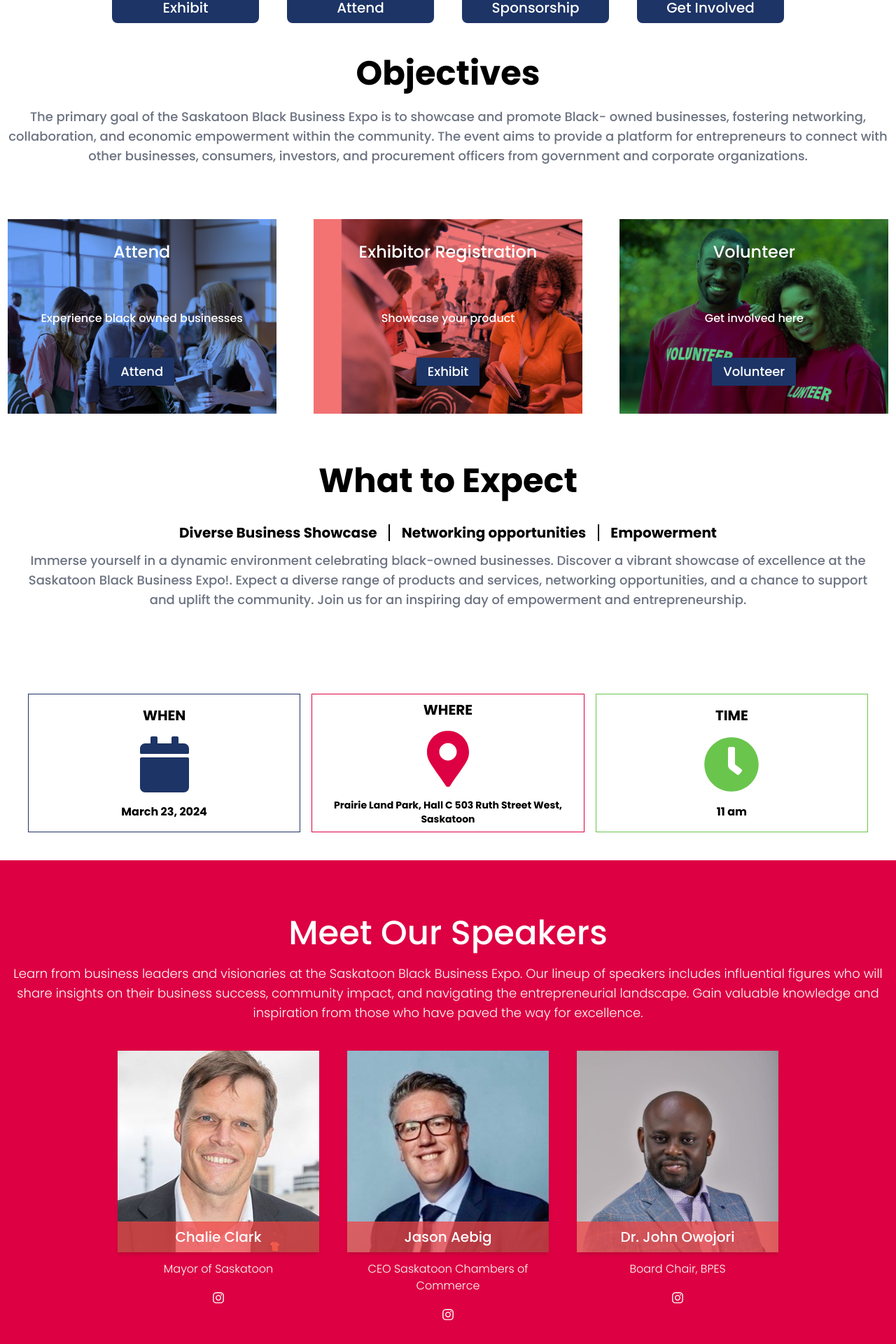
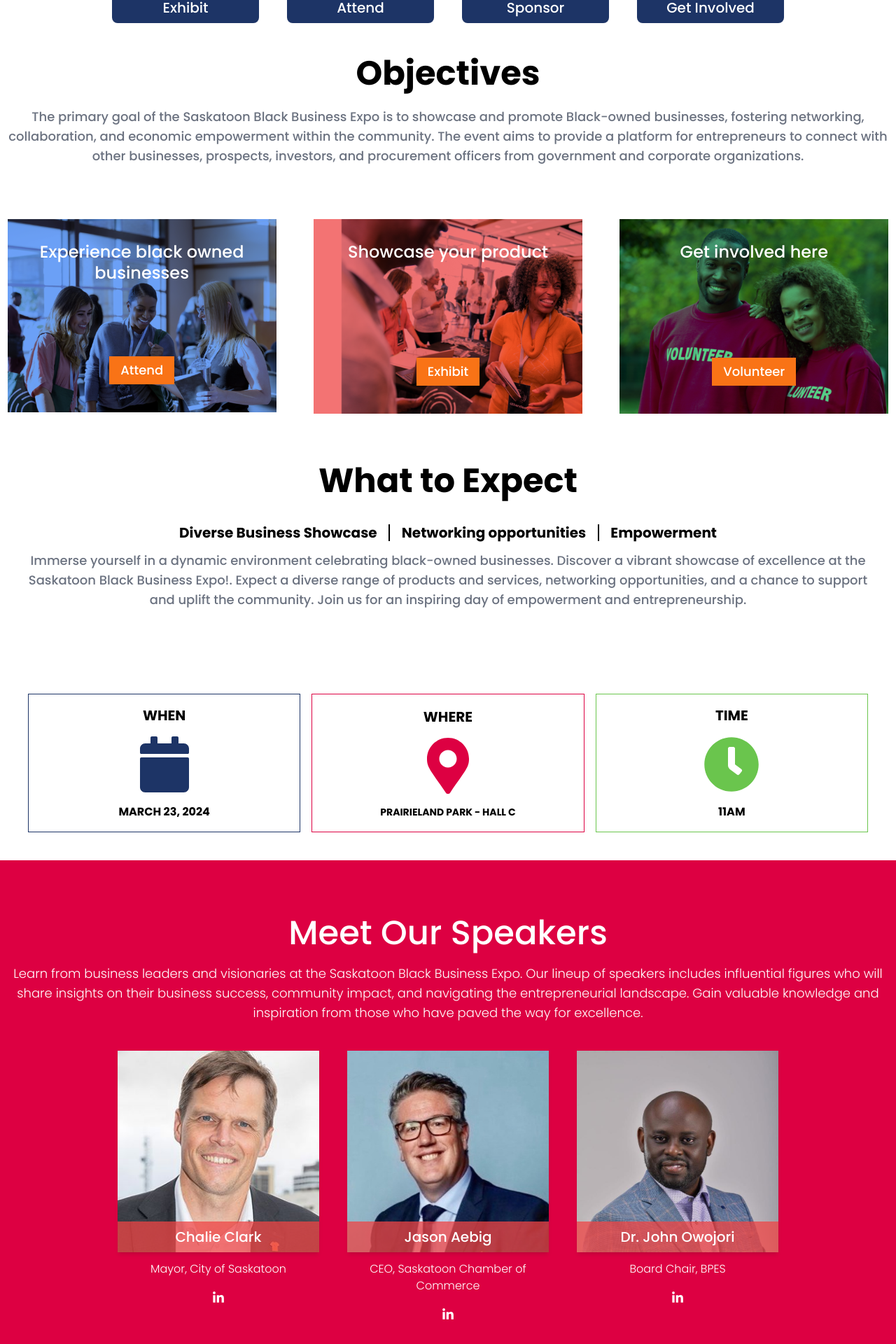
Before and after one commit to AnyaDaniel/tech-summit-2024, a Next.js app: page / in a window 1280 px wide. Shown: the part 851-2771 px from the top of the page at 70% size. Built offline with nearby package versions, Linux system fonts and the light colour scheme.

Commit message:
More fixes

```diff
--- a/src/components/home/About.jsx
+++ b/src/components/home/About.jsx
@@ -15,10 +15,9 @@
       id="about"
       className="lg:px-10  pt-20  px-4  overflow-hidden  text-clip"
     >
-
       <div className="grid lg:grid-cols-3 grid-cols-1 gap-4 ">
         <div className="border border-[#1D3466]  flex flex-col justify-center gap-y-4 items-center bg-[#fff] lg:p-4 p-2">
-        <p className="font-semibold lg:text-xl text-lg text-center text-#1d3466">
+          <p className="font-semibold lg:text-xl text-lg text-center text-#1d3466">
             WHEN
           </p>
           <svg
@@ -29,14 +28,10 @@
           >
             <path d="M12 192h424c6.6 0 12 5.4 12 12v260c0 26.5-21.5 48-48 48H48c-26.5 0-48-21.5-48-48V204c0-6.6 5.4-12 12-12zm436-44v-36c0-26.5-21.5-48-48-48h-48V12c0-6.6-5.4-12-12-12h-40c-6.6 0-12 5.4-12 12v52H160V12c0-6.6-5.4-12-12-12h-40c-6.6 0-12 5.4-12 12v52H48C21.5 64 0 85.5 0 112v36c0 6.6 5.4 12 12 12h424c6.6 0 12-5.4 12-12z" />
           </svg>
-          <p className="font-semibold  text-center">
-            March 23, 2024
-          </p>
+          <p className="font-semibold  text-center">MARCH 23, 2024</p>
         </div>
         <div className="border border-[#DD0042]  flex flex-col justify-center gap-y-4 items-center bg-[#fff] lg:px-4 p-2">
-        <p className="font-semibold lg:text-xl text-lg text-center">
-            WHERE
-          </p>
+          <p className="font-semibold lg:text-xl text-lg text-center">WHERE</p>
           <svg
             className="w-20 h-20"
             xmlns="http://www.w3.org/2000/svg"
@@ -46,13 +41,11 @@
             <path d="M172.3 501.7C27 291 0 269.4 0 192 0 86 86 0 192 0s192 86 192 192c0 77.4-27 99-172.3 309.7-9.5 13.8-29.9 13.8-39.5 0zM192 272c44.2 0 80-35.8 80-80s-35.8-80-80-80-80 35.8-80 80 35.8 80 80 80z" />
           </svg>
           <p className="font-semibold text-sm text-center">
-          Prairie Land Park, Hall C 503 Ruth Street West, Saskatoon
+            PRAIRIELAND PARK - HALL C
           </p>
         </div>
         <div className="border border-[#6AC54D]  flex flex-col justify-center gap-y-4 items-center bg-[#fff] lg:p-4 p-2">
-        <p className="font-semibold lg:text-xl text-lg text-center">
-            TIME
-          </p>
+          <p className="font-semibold lg:text-xl text-lg text-center">TIME</p>
           <svg
             className="w-20 h-20"
             xmlns="http://www.w3.org/2000/svg"
@@ -62,9 +55,7 @@
             <path d="M256 8C119 8 8 119 8 256S119 504 256 504 504 393 504 256 393 8 256 8zm92.5 313h0l-20 25a16 16 0 0 1 -22.5 2.5h0l-67-49.7a40 40 0 0 1 -15-31.2V112a16 16 0 0 1 16-16h32a16 16 0 0 1 16 16V256l58 42.5A16 16 0 0 1 348.5 321z" />
           </svg>
 
-          <p className="font-semibold  text-center">
-            11 am
-          </p>
+          <p className="font-semibold  text-center">11AM</p>
         </div>
       </div>
       {/* <div className='flex py-7 px-5 items-start lg:w-full bg-[url("/about-hero.jpg")] bg-blend-multiply  bg-[#1D3466]  bg-cover bg-center bg-no-repeat  flex-col lg:flex-row  gap-y-6 lg;gap-y-0 gap-x-6'>
--- a/src/components/home/Buttons.jsx
+++ b/src/components/home/Buttons.jsx
@@ -45,7 +45,7 @@
           href="/sponsorship"
           className="rounded-lg flex justify-center items-center px-8 py-2 text-xl bg-[#1D3466] text-[#fff] hover:bg-blue-600 duration-300 w-full"
         >
-        Sponsorship
+        Sponsor
         </Link>
       </div>
       <div
--- a/src/components/home/Deets.jsx
+++ b/src/components/home/Deets.jsx
@@ -21,10 +21,10 @@
 
               <p className="text-gray-500 text-center text-lg">
                 The primary goal of the Saskatoon Black Business Expo is to
-                showcase and promote Black- owned businesses, fostering
+                showcase and promote Black-owned businesses, fostering
                 networking, collaboration, and economic empowerment within the
                 community. The event aims to provide a platform for
-                entrepreneurs to connect with other businesses, consumers,
+                entrepreneurs to connect with other businesses, prospects,
                 investors, and procurement officers from government and
                 corporate organizations.
               </p>
@@ -38,7 +38,7 @@
               <div className='pricing-plan border-t-4 border-solid border-white  text-center max-w-sm mx-auto hover:border-indigo-600 transition-colors duration-300 bg-blend-multiply bg-blue-500 bg-opacity-75 bg-cover bg- object-cover  bg-[url("/con-two.jpg")] bg-no-repeat '>
                 <div className="p-6 md:py-8">
                   <h4 className="font-medium text-[#fff] leading-tight text-2xl mb-2">
-                    Attend
+                  Experience black owned businesses
                   </h4>
                 </div>
                 {/* <div className="pricing-amount bg-purple-200/50 text-[#fff] p-6 transition-colors duration-300">
@@ -46,14 +46,14 @@
                 </div> */}
                 <div className="p-6">
                   <ul className="leading-loose text-[#fff]">
-                    <li>Experience black owned businesses</li>
+                    {/* <li</li> */}
                     {/* <li>Show your brand</li>
                     <li>Find out more</li> */}
                   </ul>
                   <div className="mt-6 py-4 flex justify-center">
                     <Link
                       href="/attend"
-                      className="text-white  flex justify-center items-center py-2 px-4 bg-[#1D3466] lg:w-auto lg:h-[40px] text-sm lg:text-lg"
+                      className="text-white  flex justify-center items-center py-2 px-4 bg-orange-500 lg:w-auto lg:h-[40px] text-sm lg:text-lg"
                     >
                       Attend
                     </Link>
@@ -70,22 +70,24 @@
               <div className='pricing-plan border-t-4 border-solid border-white  text-center max-w-sm mx-auto hover:border-indigo-600 transition-colors duration-300 bg-blend-multiply bg-red-500 bg-opacity-75 bg-cover bg- object-cover  bg-[url("/conf.jpg")] bg-no-repeat '>
                 <div className="p-6 md:py-8">
                   <h4 className="font-medium text-[#fff] leading-tight text-2xl mb-2">
-                    Exhibitor Registration
+                  Showcase your product
                   </h4>
                 </div>
                 {/* <div className="pricing-amount bg-purple-200/50 text-[#fff] p-6 transition-colors duration-300">
                   <div className="">Fill our form</div>
                 </div> */}
+                <div className="py-4"></div>
+
                 <div className="p-6">
                   <ul className="leading-loose text-[#fff]">
-                    <li>Showcase your product</li>
+                    {/* <li></li> */}
                     {/* <li>Exposure</li>
                     <li>Find out more</li> */}
                   </ul>
                   <div className="mt-6 py-4 flex justify-center">
                     <Link
                       href="/exhibitor"
-                      className="text-white  flex justify-center items-center py-2 px-4 bg-[#1D3466]  lg:w-auto lg:h-[40px] text-sm lg:text-lg"
+                      className="text-white  flex justify-center items-center py-2 px-4 bg-orange-500  lg:w-auto lg:h-[40px] text-sm lg:text-lg"
                     >
                       Exhibit
                     </Link>
@@ -105,22 +107,23 @@
               <div className='pricing-plan border-t-4 border-solid border-white  text-center max-w-sm mx-auto hover:border-indigo-600 transition-colors duration-300 bg-blend-multiply bg-green-500 bg-opacity-75 bg-cover bg- object-cover  bg-[url("/con-three.jpg")] bg-no-repeat '>
                 <div className="p-6 md:py-8">
                   <h4 className="font-medium text-[#fff] leading-tight text-2xl mb-2">
-                    Volunteer
+                  Get involved here
                   </h4>
                 </div>
                 {/* <div className="pricing-amount bg-purple-200/50 text-[#fff] p-6 transition-colors duration-300">
                   <div className="">Fill our form</div>
                 </div> */}
+                <div className="py-4"></div>
                 <div className="p-6">
                   <ul className="leading-loose text-[#fff]">
-                    <li>Get involved here </li>
+                    {/* <li>Get involved here </li> */}
                     {/* <li>Brand Exposure</li>
                     <li>Find out more</li> */}
                   </ul>
                   <div className="mt-6 py-4 flex justify-center">
                     <Link
                       href="/volunteer"
-                      className="text-white  flex justify-center items-center py-2 px-4 bg-[#1D3466]  lg:w-auto lg:h-[40px] text-sm lg:text-lg"
+                      className="text-white  flex justify-center items-center py-2 px-4 bg-orange-500  lg:w-auto lg:h-[40px] text-sm lg:text-lg"
                     >
                       Volunteer
                     </Link>
--- a/src/components/navigation/Footer.jsx
+++ b/src/components/navigation/Footer.jsx
@@ -31,7 +31,7 @@
 
               <p className="text-[#fff]  text-sm font-extralight lg:max-w-lg lg:text-left text-center">
                 The primary goal of the Saskatoon Black Business Expo is to
-                showcase and promote businesses, fostering
+                showcase and promote Black-owned  businesses, fostering
                 networking, collaboration, and economic empowerment within the
                 community. The event aims to provide a platform for
                 entrepreneurs to connect with other businesses, consumers,
@@ -265,9 +265,9 @@
 
                     <li className="mb-2 pb-2 lg:text-left text-center">
                       <span className="flex gap-2 items-center justify-center lg:justify-start">
-                        <a className="  text-[#fff] font-thin   text-lg lg:text-left text-center">
-                          Get in Touch: info@saskblackbusiness.ca
-                        </a>
+                        <Link href="/contact" className="  text-[#fff] font-thin   text-lg lg:text-left text-center">
+                          Get in Touch
+                        </Link>
                       </span>
                     </li>
                   </ul>
--- a/src/components/projects/All.jsx
+++ b/src/components/projects/All.jsx
@@ -60,21 +60,21 @@
           </div>
         </div>
         <p className="text-[#fff] text-center py-3 font-thin">
-          Mayor of Saskatoon
-      </p>
+          Mayor, City of Saskatoon
+        </p>
         <div className="flex justify-center items-center  px-0 l py-2 gap-x-4">
-          <Link
+          {/* <Link
             href={"https://www.instagram.com/charlieclarkyxe/"}
             className="text-[#fff]"
           >
             <FaInstagram className="text-lg " />
-          </Link>
-          {/* <Link
+          </Link> */}
+          <Link
             href={"http://linkedin.com/in/charlie-clark-5413a547"}
             className="text-[#fff]"
           >
             <FaLinkedinIn className="text-lg " />
-          </Link> */}
+          </Link>
         </div>
       </div>
       <div data-aos="zoom-out-up" data-aos-duration="1000">
@@ -91,22 +91,22 @@
           </div>
         </div>
         <p className="text-[#fff] text-center py-3 font-thin">
-          CEO Saskatoon Chambers of Commerce
+          CEO, Saskatoon Chamber of Commerce
         </p>
         <div className="flex justify-center items-center  px-0 l py-2 gap-x-4">
-          <Link
+          {/* <Link
             href={"https://www.instagram.com/jasonaebig/"}
             className="text-[#fff]"
           >
             <FaInstagram className="text-lg " />
-          </Link>
-          {/* <Link
+          </Link> */}
+          <Link
             href={"http://linkedin.com/in/jason-aebig-02b7681b"}
             className="text-[#fff]"
           >
             <FaLinkedinIn className="text-lg " />
           </Link>
-          <Link href={"https://x.com/JasonAebig?s=20"} className="text-[#fff]">
+          {/* <Link href={"https://x.com/JasonAebig?s=20"} className="text-[#fff]">
             <FaTwitter className="text-lg " />
           </Link> */}
         </div>
@@ -134,13 +134,13 @@
           Board Chair, BPES
         </p>
         <div className="flex justify-center items-center  px-0 l py-2 gap-x-4">
-          <Link
+          {/* <Link
             href={"https://www.instagram.com/owojorigbenga/"}
             className="text-[#fff]"
           >
             <FaInstagram className="text-lg " />
-          </Link>
-          {/* <Link
+          </Link> */}
+           <Link
             href={
               "https://www.linkedin.com/in/olugbenga-john-owojori-phd-p-biol-239b52b?lipi=urn%3Ali%3Apage%3Ad_flagship3_profile_view_base_contact_details%3Bxmj7c89PTW2I5aOOo9zZmQ%3D%3D"
             }
@@ -148,12 +148,12 @@
           >
             <FaLinkedinIn className="text-lg " />
           </Link>
-          <Link
+          {/* <Link
             href={"https://x.com/DrJohnOwojori?s=20"}
             className="text-[#fff]"
           >
             <FaTwitter className="text-lg " />
-          </Link> */}
+          </Link>  */}
         </div>
       </div>
       {/* <div>
```
Also changed, not shown: src/images/New Project (1).jpg, src/images/New Project.jpg.
